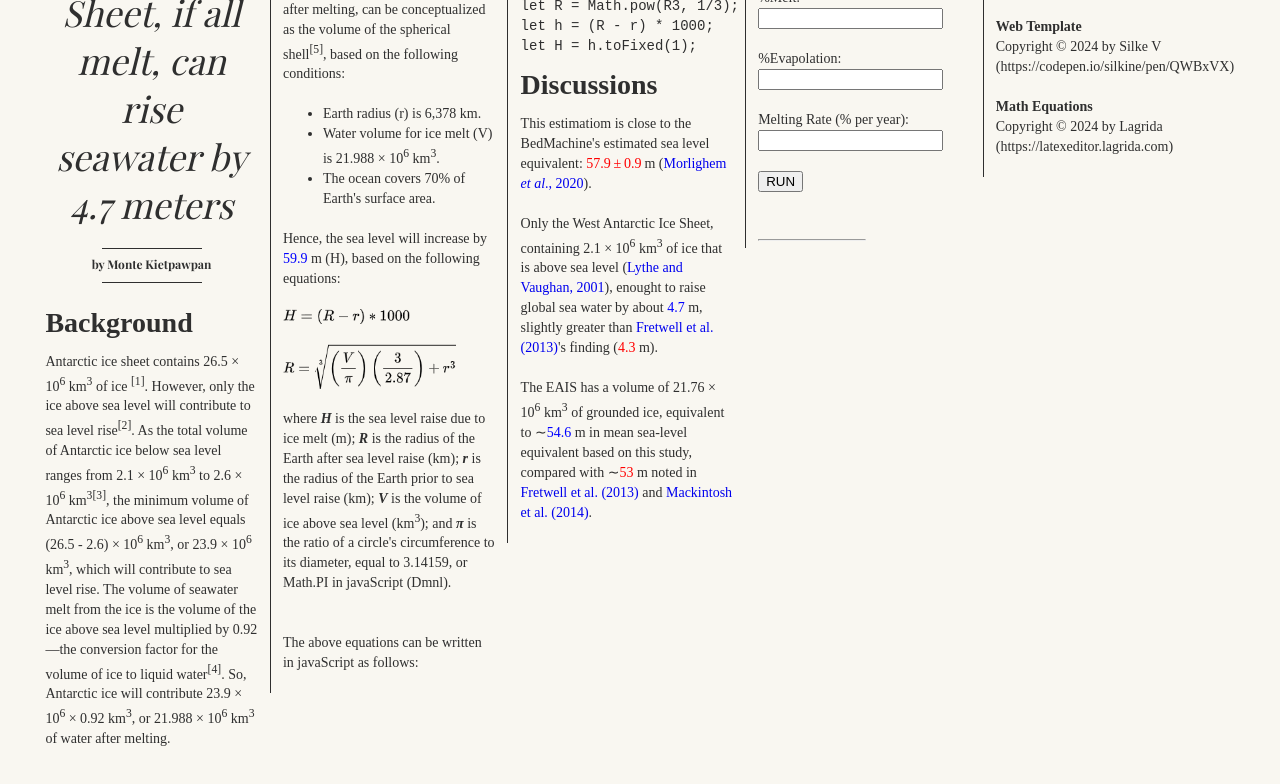
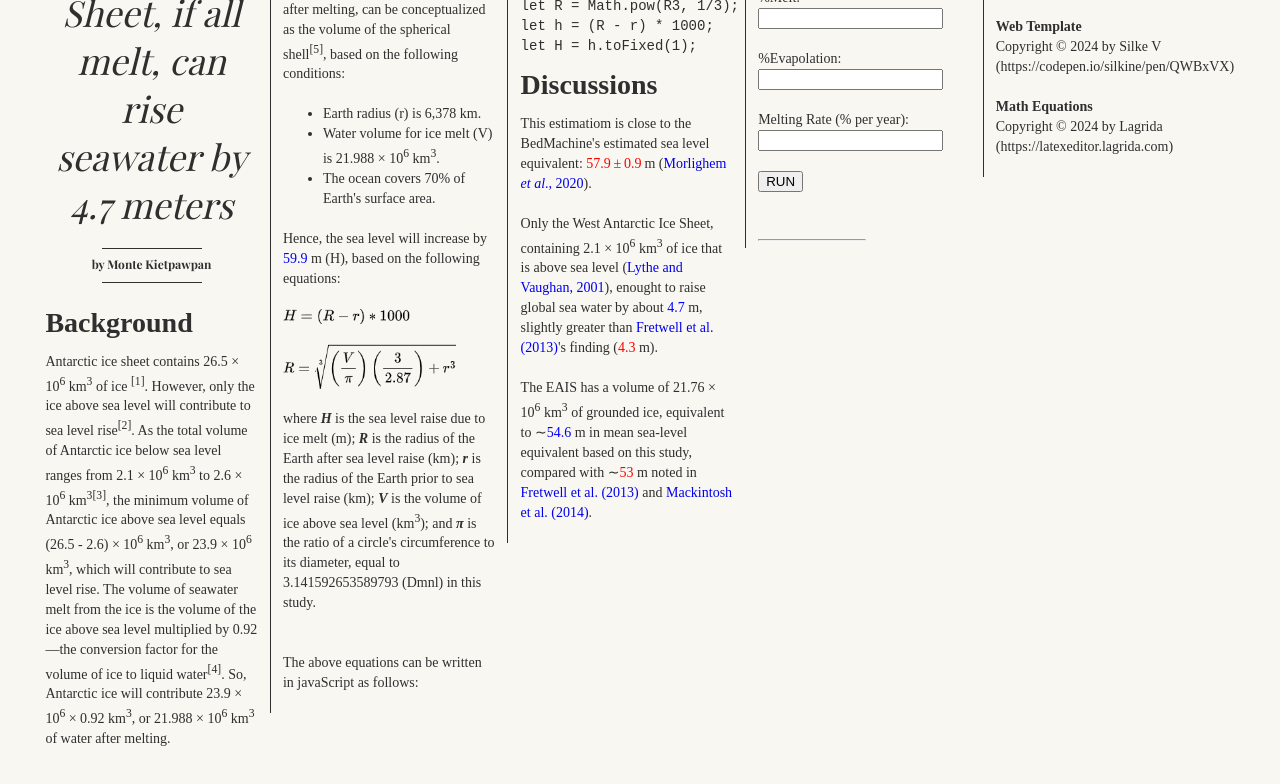
Before and after one commit to Kietpawpan/carbon, a plain HTML site: page paper.html in a window 1280 px wide. Shown: the part 292-1076 px from the top of the page. Drawn offline with nearby package versions, Linux system fonts and the light colour scheme; a web font is replaced by a local one.

Commit message:
Update paper.html

```diff
--- a/paper.html
+++ b/paper.html
@@ -65,7 +65,7 @@ Antarctic ice sheet contains 26.5  &times; 10<sup>6</sup> km<sup>3</sup> of ice
 <img src="R.png" style="height:45px;"></img>
 <br>
 <p><br>
-where <b><i>H</b></i> is the sea level raise due to ice melt (m); <b><i>R</b></i> is the radius of the Earth after sea level raise (km); <b><i>r</b></i> is the radius of the Earth prior to sea level raise (km); <b><i>V</b></i> is the volume of ice above sea level (km<sup>3</sup>); and <b><i>π</b></i> is the ratio of a circle's circumference to its diameter, equal to 3.14159, or Math.PI in javaScript (Dmnl).
+where <b><i>H</b></i> is the sea level raise due to ice melt (m); <b><i>R</b></i> is the radius of the Earth after sea level raise (km); <b><i>r</b></i> is the radius of the Earth prior to sea level raise (km); <b><i>V</b></i> is the volume of ice above sea level (km<sup>3</sup>); and <b><i>π</b></i> is the ratio of a circle's circumference to its diameter, equal to 3.141592653589793 (Dmnl) in this study.
 
 </p>
 <p><br>
```
